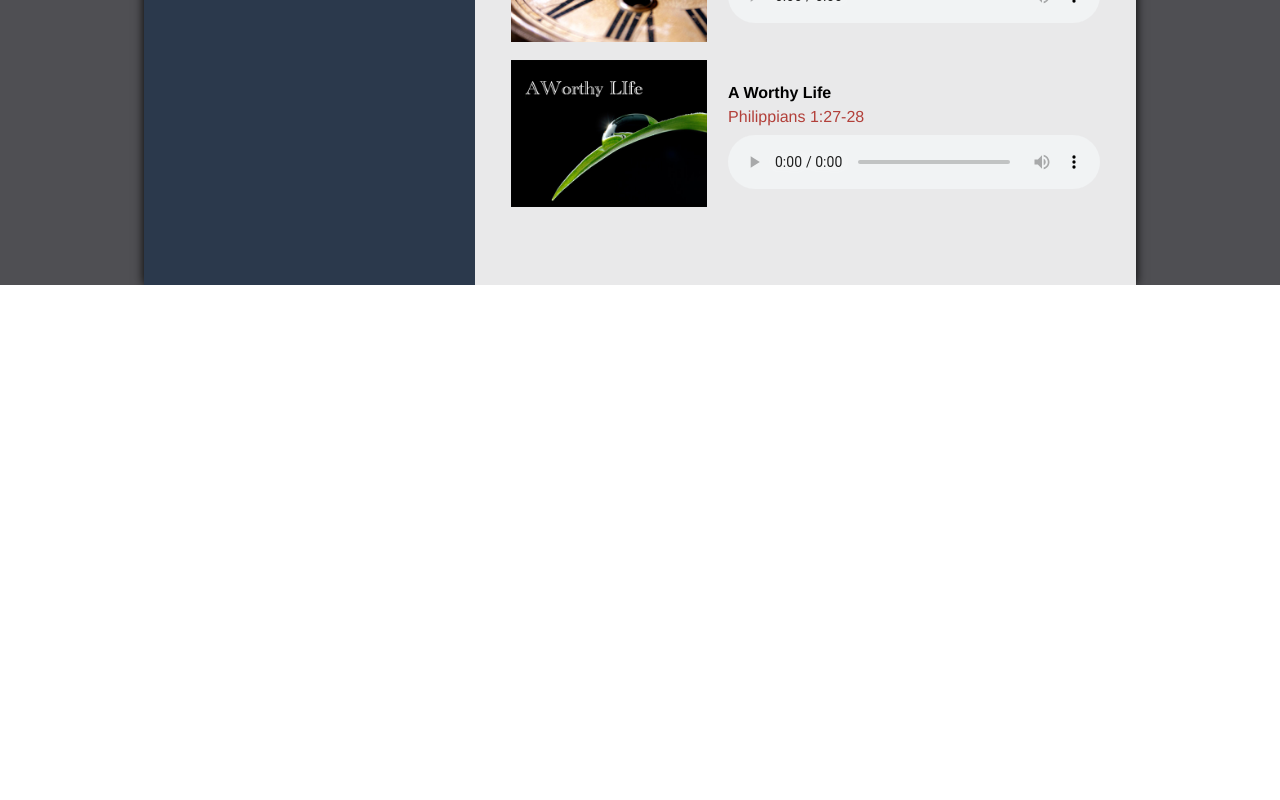
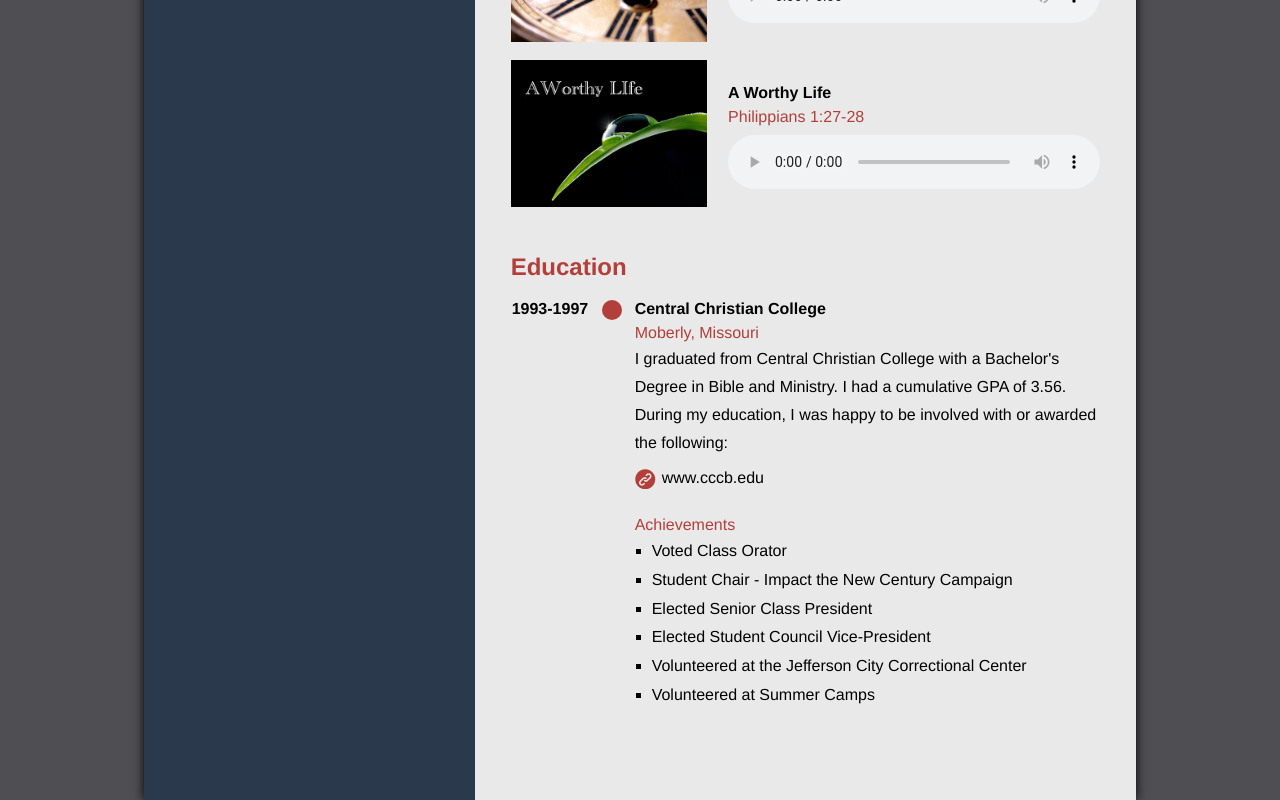
Before and after one commit to phillipgore/phillip_gore_sv, a SvelteKit app: page /pulpit-supply in a window 1280 px wide. Shown: the part 1733-2533 px from the top of the page. Before the commit the page ends 2018 px from the top, so only its background shows below. Built offline with nearby package versions, Linux system fonts and the light colour scheme.

Commit message:
pulpit education

```diff
--- a/src/routes/pulpit-supply/+page.svelte
+++ b/src/routes/pulpit-supply/+page.svelte
@@ -8,6 +8,7 @@
     import PreachSermons from '$lib/components/PreachSermons.svelte';
 	import PulpitTravel from '$lib/components/PulpitTravel.svelte';
 	import PulpitScheduling from '$lib/components/PulpitScheduling.svelte';
+	import AnyEducation from '$lib/components/AnyEducation.svelte';
 </script>
 
 <div class="bg-gray-darkest bg-pr-white">
@@ -69,6 +70,12 @@
                     <PreachSermons></PreachSermons>
                 </div>
                 <!-- /Sermons -->
+
+                <!-- Education -->
+                <div class="m-tn-b-54 pg-br-before-always">
+                    <AnyEducation></AnyEducation>
+                </div>
+                <!-- /Education -->
             </div>
         </div>
     </div>
```
